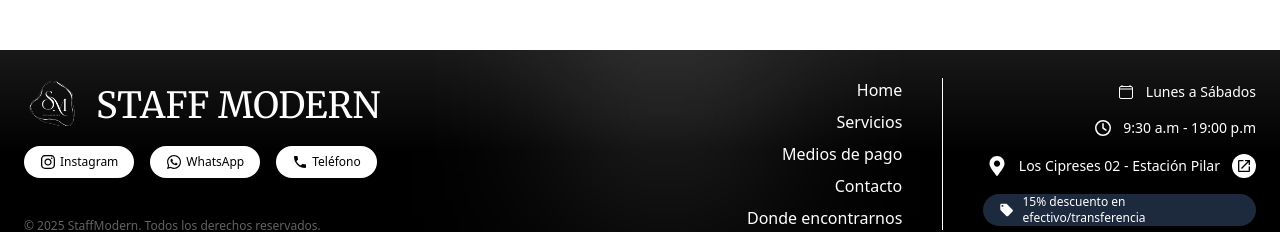
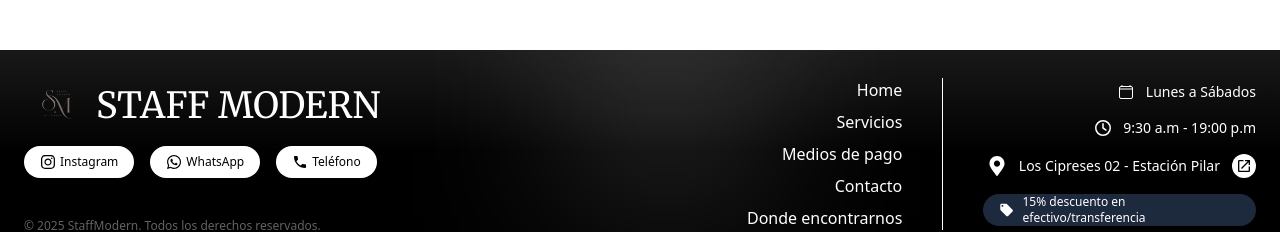
Before and after one commit to MatySeitour/peluqueria, a React (Vite) app: page /servicios in a window 1280 px wide. Shown: the part 3441-3673 px from the top of the page. Built offline with nearby package versions, Linux system fonts and the light colour scheme.

Commit message:
fix(logos) change logos and add fav.icon

```diff
--- a/index.html
+++ b/index.html
@@ -2,7 +2,7 @@
 <html lang="en">
   <head>
     <meta charset="UTF-8" />
-    <link rel="icon" type="image/svg+xml" href="/vite.svg" />
+    <link rel="icon" href="/favicon.ico" />
     <meta name="viewport" content="width=device-width, initial-scale=1.0" />
     <title>STAFF MODERN</title>
     <link href="/src/styles.css" rel="stylesheet" />
--- a/src/components/Footer.tsx
+++ b/src/components/Footer.tsx
@@ -17,11 +17,8 @@ export default function Footer() {
         <div className="flex flex-col justify-between gap-4">
           <div className="flex flex-col items-center gap-2 lg:items-start">
             <div className="flex items-center gap-2">
-              <figure className="relative flex h-16 w-16 items-center">
-                <img
-                  src="/logo_negro.webp"
-                  className="object-cover brightness-200 invert filter"
-                />
+              <figure className="relative flex h-16 w-16 -translate-y-1 items-center">
+                <img src="/logo_negro.webp" className="object-cover" />
               </figure>
               <p className="text text-4xl">STAFF MODERN</p>
             </div>
--- a/src/components/Nav.tsx
+++ b/src/components/Nav.tsx
@@ -93,7 +93,7 @@ export function Nav() {
         target="_blank"
         href="https://www.instagram.com/staffmodernpeluquerias?igsh=MTAwcXpmcmgyaWlnZg%3D%3D"
       >
-        <figure className="relative flex h-full w-16 items-center pt-2">
+        <figure className="relative flex h-full w-16 -translate-y-1 items-center pt-2">
           <img
             src="/logo_negro.webp"
             //
@@ -199,7 +199,7 @@ export function Nav() {
                 className="bg-secondary absolute top-0 right-0 z-10 flex h-full w-screen flex-col overflow-auto pb-4 backdrop-blur-lg"
               >
                 <figure className="relative flex h-20 w-20 items-center">
-                  <img src="/logo2.webp" className="object-cover" />
+                  <img src="/logo_negro.webp" className="object-cover" />
                 </figure>
                 <motion.ul
                   variants={containerNavAnimation}
```
Also changed, not shown: public/logo_negro.webp, 1 other file (tests, documents, lock files or other folders).
